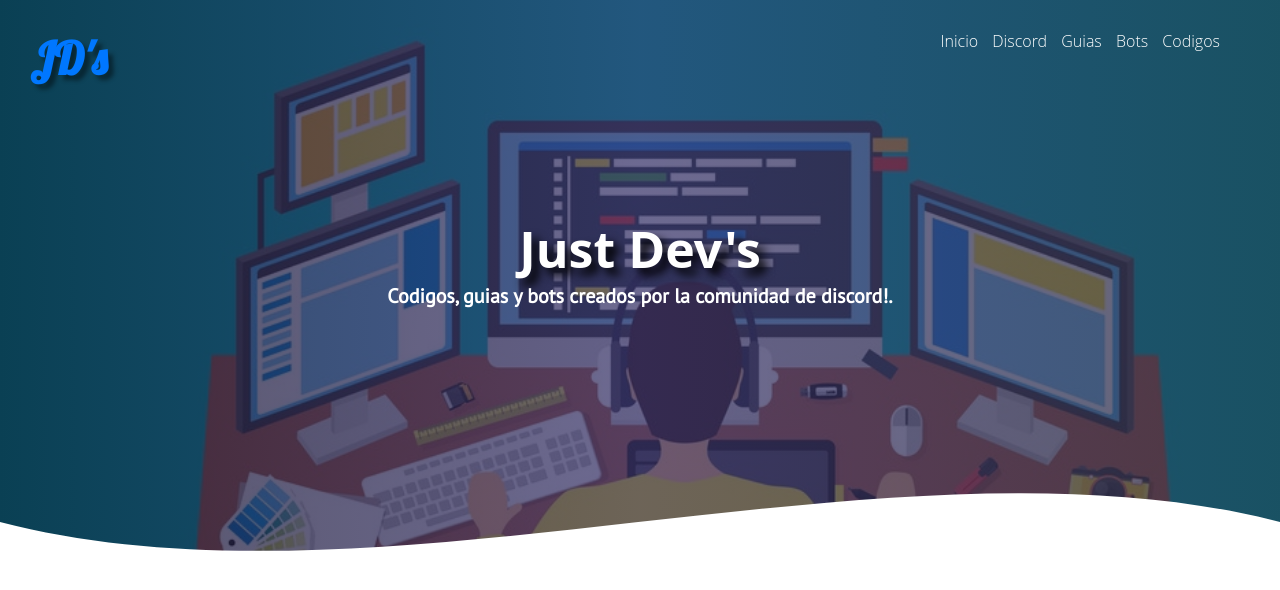
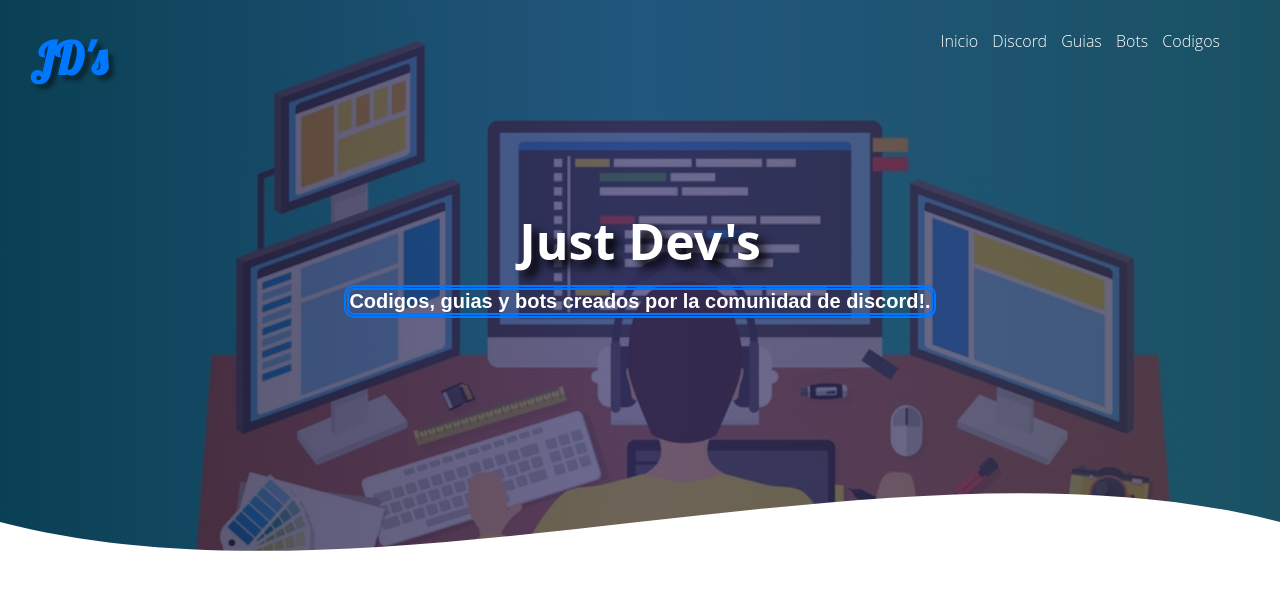
Before and after one commit to bpmoding/justdevs, a plain HTML site: page index.html in a window 1280 px wide. Drawn offline with Linux system fonts and the light colour scheme.

Commit message:
Update styles.css

```diff
--- a/css/styles.css
+++ b/css/styles.css
@@ -73,6 +73,9 @@ header .textos-header{
 
 }
 .textos-header h2{
+    margin-top: 10px;
+    border: 5px double rgb(0, 119, 255);
+    border-radius: 10px;
     font-size: 20px;
-    font-family: 'PT Sans';
+    font-family: 'Arial';
 }
```
